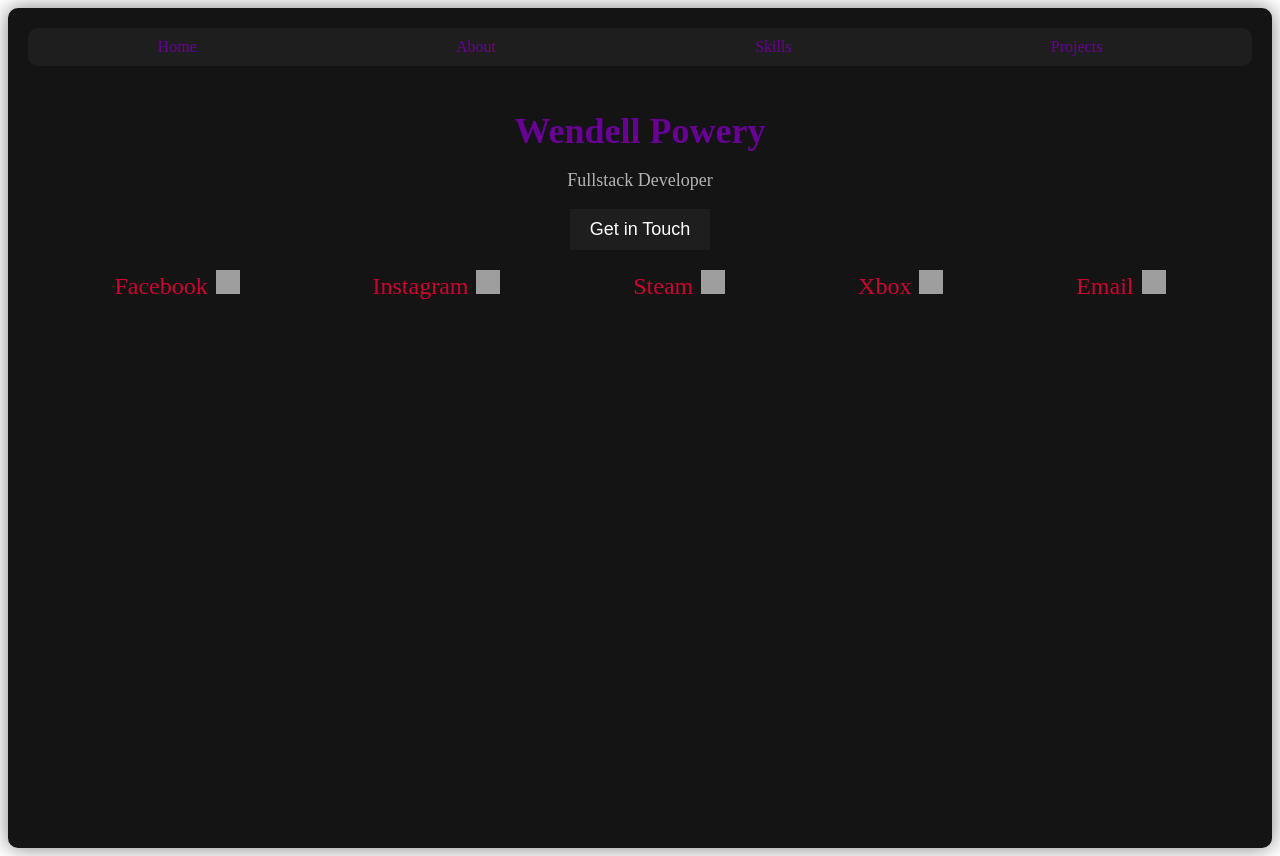
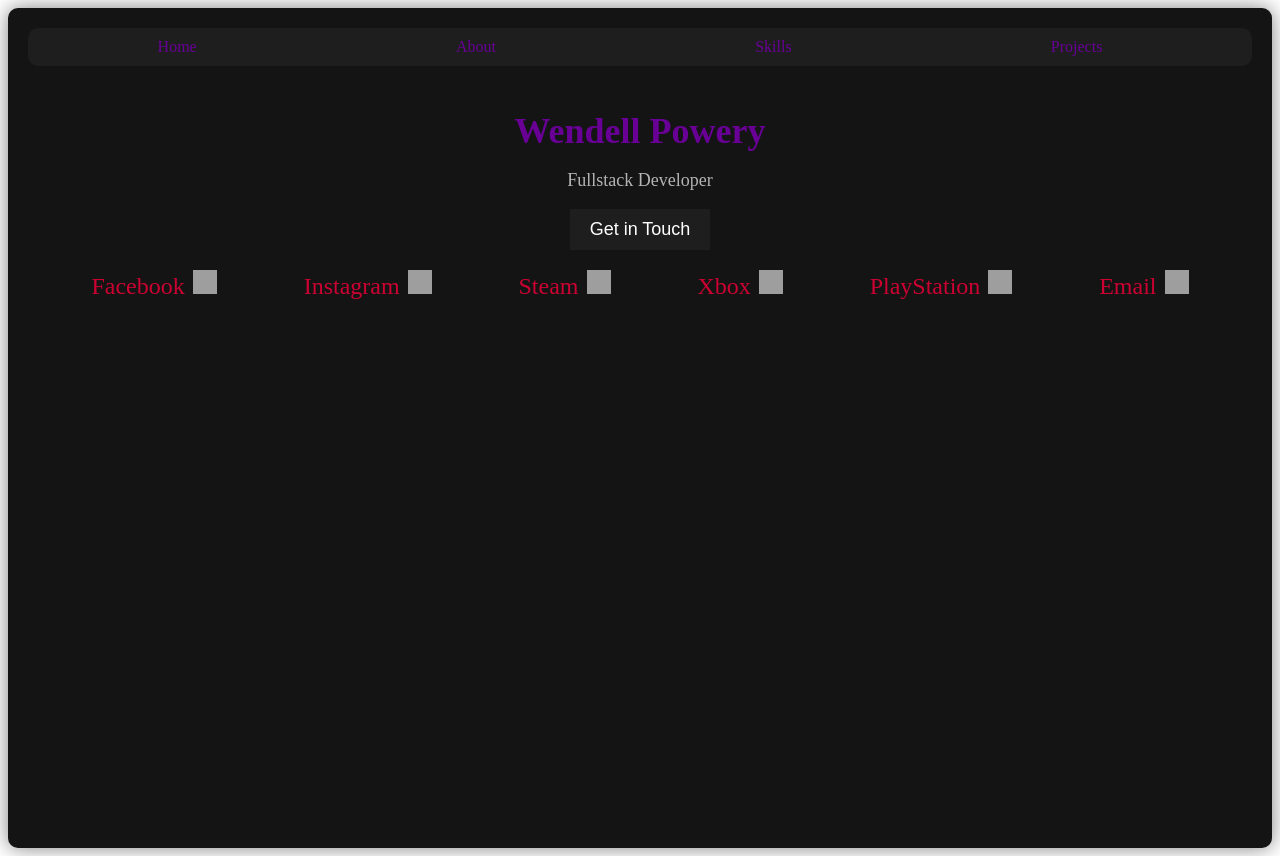
Before and after one commit to 110220004/myReact-portfolio, a React (Create React App) app: page / in a window 1280 px wide. Both pictures are taken after a click on the button "Get in Touch". Built offline with nearby package versions, Linux system fonts and the light colour scheme; grey boxes are pictures that could not be loaded.

Commit message:
even more socials
this time my PlayStation account

```diff
--- a/src/components/Home.js
+++ b/src/components/Home.js
@@ -17,6 +17,10 @@ const Socials = () => (
     <a href="https://account.xbox.com/en-us/Profile?xr=mebarnav&rtc=1&csrf=qaouJRCcKaSHsxXLf3EpVBhiMT-WfO7lzu-6DOJs7AS1BO6JQ-aD2Qxs6TRNnhyWmPbqCAMkbRckgiNJfE_GzrCMqK81&wa=wsignin1.0" target="_blank" rel="noopener noreferrer">
       Xbox
       <img src="https://upload.wikimedia.org/wikipedia/commons/f/f9/Xbox_one_logo.svg" alt="Xbox" />
+    </a>
+    <a href="https://forum.psnprofiles.com/profile/579021-invisibleorange4/" target="_blank" rel="noopener noreferrer">
+      PlayStation
+      <img src="https://upload.wikimedia.org/wikipedia/commons/4/43/Playstation_logo_colour.svg" alt="PlayStation" />
     </a>
     <a href="mailto:levypowery@gmail.com">
       Email
```
